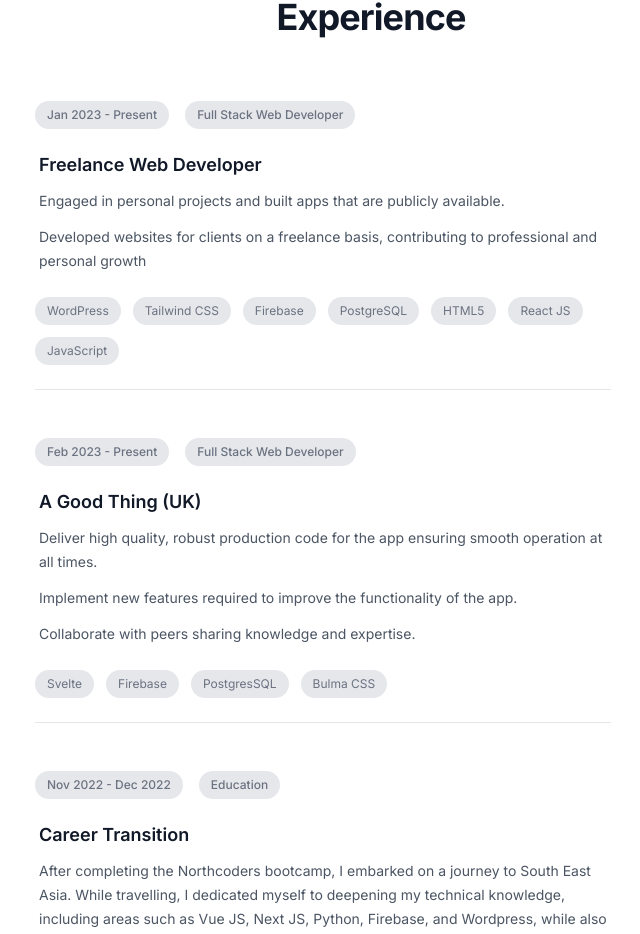
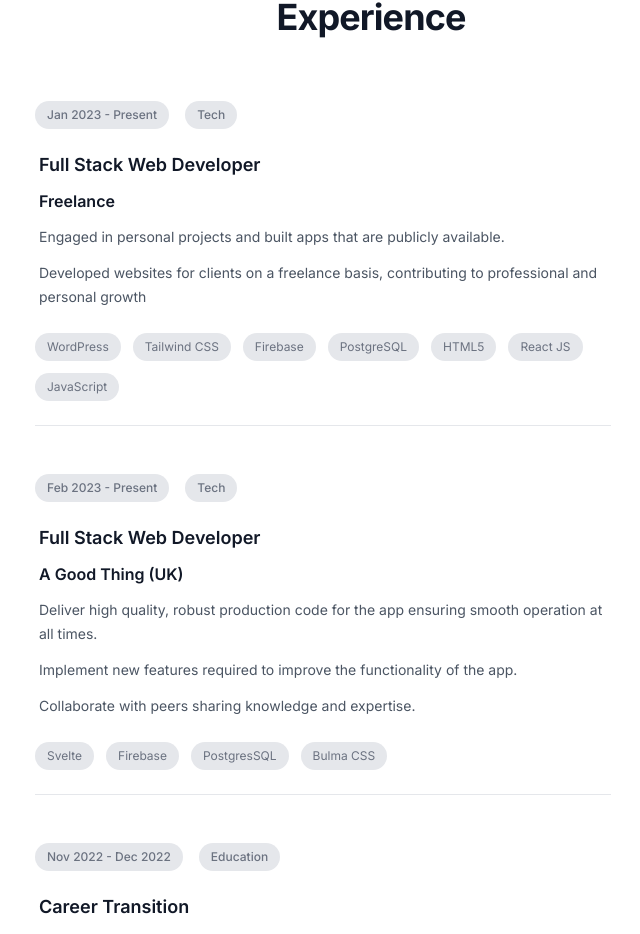
Before and after one commit to benboosh01/portfolio-sep-23, a Next.js app: page / in a window 1280 px wide. Shown: the part 3132-4066 px from the top of the page, without its empty margins (269-909 px from the left). Built offline with nearby package versions, Linux system fonts and the light colour scheme.

Commit message:
Upodate experience

```diff
--- a/src/app/components/Experience.jsx
+++ b/src/app/components/Experience.jsx
@@ -1,18 +1,20 @@
 const posts = [
     {
         id: 2,
-        title: "Freelance Web Developer",
+        title: "Full Stack Web Developer",
+        company: 'Freelance',
         description: [
             "Engaged in personal projects and built apps that are publicly available.",
             "Developed websites for clients on a freelance basis, contributing to professional and personal growth",
         ],
         skills: ["WordPress", "Tailwind CSS ", "Firebase", "PostgreSQL", 'HTML5', 'React JS', 'JavaScript'],
         date: "Jan 2023 - Present",
-        category: { title: "Full Stack Web Developer", href: "#" },
+        category: { title: "Tech", href: "#" },
     },
     {
         id: 1,
-        title: "A Good Thing (UK)",
+        title: 'Full Stack Web Developer',
+        company: "A Good Thing (UK)",
         description: [
             "Deliver high quality, robust production code for the app ensuring smooth operation at all times.",
             " Implement new features required to improve the functionality of the app.",
@@ -20,11 +22,12 @@ const posts = [
         ],
         skills: ["Svelte", "Firebase", "PostgresSQL", "Bulma CSS"],
         date: "Feb 2023 - Present",
-        category: { title: "Full Stack Web Developer", href: "#" },
+        category: { title: "Tech", href: "#" },
     },
     {
         id: 3,
         title: "Career Transition",
+        company: 'Thailand',
         description: [
             "After completing the Northcoders bootcamp, I embarked on a journey to South East Asia. While travelling, I dedicated myself to deepening my technical knowledge, including areas such as Vue JS, Next JS, Python, Firebase, and Wordpress, while also continuing to strengthen my expertise in the technologies introduced during the bootcamp. This hands-on experience allowed me to solidify and expand upon what I learned. Furthermore, driven by a long-held dream to master a second language, I embraced the challenge by taking lessons in Thai. This experience not only honed my language skills but also fostered a greater sense of adaptability and deepened my immersion into the country's culture.",
         ],
@@ -35,6 +38,7 @@ const posts = [
         {
         id: 4,
         title: "Full Stack Web Developer in Training",
+        company: 'Northcoders Bootcamp Manchester',
         description: [
            'My time as a Northcoders software development student has prepared me for my first junior software development role, during the 3 month bootcamp we followed a practical on the job style curriculum learning common industry best practices such as:', 'Git version control', 'Test driven development', 'Pair programming'
         ],
@@ -45,6 +49,7 @@ const posts = [
     {
         id: 5,
         title: "Outbound Acquisition Telesales Manager / Executive",
+        company: 'Virgin Media',
         description: [
            'My time as a sales advisor/manager has equipped me with various skills that will aid me my future career:', 'Ability to communicate ideas at all levels from senior leadership to front line employees. ', 'Able to deal effectively with customers/clients and understand their needs as well as provide suitable solutions to their problems. ', ' Resilience, drive and determination to succeed and perform at a high level, providing excellent value to clients, employer and colleagues.', 'Achievements:', 'Consistently exceeded all performance targets', 'Edge Winner 2020; Companywide performance incentive', 'Introduced improved performance reporting for front line advisors as well as senior leaders', 'Introduced and managed a new performance metric (call conversion) to outbound sales which contributed to an extra 1000+ sales versus the previous year.'
         ],
@@ -87,6 +92,12 @@ export default function Experience() {
                                             {post.title}
                                         </a>
                                     </h3>
+                                    <h3 className="mt-3 text-md font-semibold leading-6 text-gray-900 group-hover:text-gray-600 pl-1">
+                                        <a href={post.href}>
+                                            <span className="absolute inset-0" />
+                                            {post.company}
+                                        </a>
+                                    </h3>
                                     <ul>
                                         {post.description.map((line) => {
                                             return (
```
